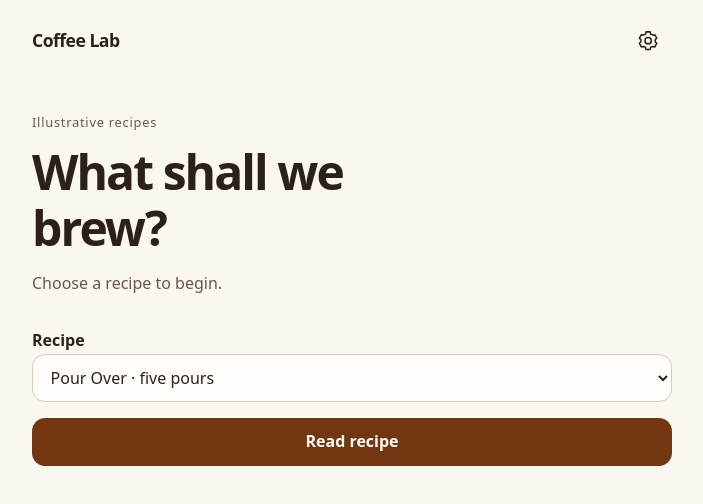
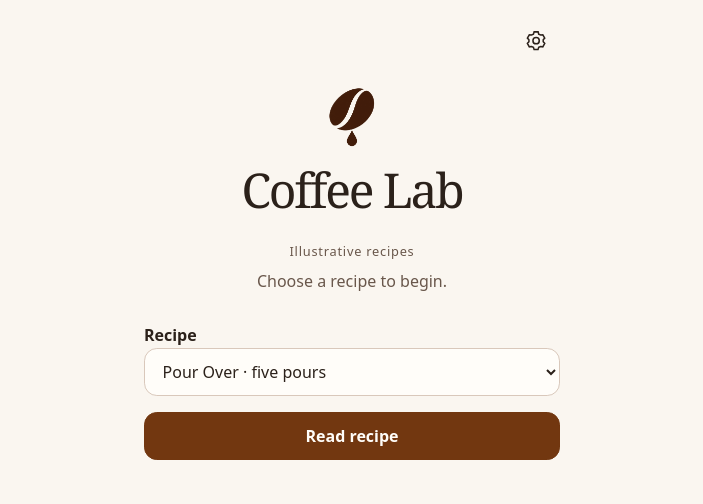
Before and after one commit to rbonon/coffeelab, a plain HTML site: page docs/prototypes/recipe-reading.html in a window 1280 px wide. Shown: the whole page, without its empty margins (288-991 px from the left). Drawn offline with Linux system fonts and the light colour scheme.

Commit message:
design: trial centered home branding without repeated page logo (#24)

```diff
--- a/docs/assets/recipe-reading.css
+++ b/docs/assets/recipe-reading.css
@@ -41,12 +41,15 @@ small { color: var(--reading-muted); }
 @media (max-width: 360px) { main { padding: .75rem; } .settings { grid-template-columns: 1fr; } }
 @media (max-height: 700px) { #reader { gap: .4rem; } article { padding: .75rem; } h1 { margin: .35rem 0; } #step-text { font-size: 1.1rem; } }
 
-.brand { font-size: 1.1rem; font-weight: 650; letter-spacing: -.03em; }
 .icon-button { display: grid; place-items: center; padding: .5rem; width: 3rem; border-color: transparent; background: transparent; }
-.home-header { margin-bottom: 3rem; }
-#setup > .eyebrow { margin-bottom: .75rem; }
-#setup h1 { max-width: 15ch; font-size: clamp(2.3rem, 8vw, 3rem); letter-spacing: -.04em; }
-#intro { color: var(--reading-muted); margin: 1rem 0 2rem; }
+.home-header { justify-content: flex-end; margin-bottom: .75rem; }
+#setup > .eyebrow { margin: 1.5rem 0 .5rem; text-align: center; }
+#setup h1 { font: 400 clamp(2.4rem, 9vw, 3rem)/1.1 Georgia, serif; letter-spacing: -.045em; margin: .5rem 0 0; }
+#intro { color: var(--reading-muted); margin: .5rem 0 1.75rem; text-align: center; }
 .recipe-choice { margin-bottom: 1rem; }
 #start { width: 100%; }
 #configuration h1 { margin-top: 2rem; }
+
+#setup { max-width: 26rem; margin-inline: auto; }
+.home-identity { display: flex; flex-direction: column; align-items: center; }
+.home-logo { width: 5rem; height: 5rem; object-fit: contain; }
--- a/docs/assets/recipe-reading.mjs
+++ b/docs/assets/recipe-reading.mjs
@@ -82,7 +82,7 @@ if (typeof document !== 'undefined') {
   const wake = new ReadingWakeLock(globalThis.isSecureContext ? navigator.wakeLock : null, state => { wakeState = state; $('wake-status').textContent = t(wakeLabels[state]); });
   const labels = {
     'demo': ['Illustrative recipes', 'Receitas ilustrativas'],
-    'setup-title': ['What shall we brew?', 'Qual café vamos preparar?'],
+    'setup-title': ['Coffee Lab', 'Coffee Lab'],
     'intro': ['Choose a recipe to begin.', 'Escolha uma receita para começar.'],
     'settings-title': ['Settings', 'Configurações'], 'settings-back': ['Back', 'Voltar'],
     'language-label': ['Language', 'Idioma'], 'method-label': ['Recipe', 'Receita'],
--- a/docs/prototypes/recipe-reading.html
+++ b/docs/prototypes/recipe-reading.html
@@ -4,17 +4,20 @@
   <meta charset="utf-8">
   <meta name="viewport" content="width=device-width,initial-scale=1">
   <title>Recipe reading · Coffee Lab design</title>
-  <link rel="stylesheet" href="../assets/recipe-reading.css?v=settings-2">
-  <script type="module" src="../assets/recipe-reading.mjs?v=settings-2"></script>
+  <link rel="stylesheet" href="../assets/recipe-reading.css?v=home-brand-1">
+  <script type="module" src="../assets/recipe-reading.mjs?v=home-brand-1"></script>
 </head>
 <body>
   <main>
     <section id="setup" aria-labelledby="setup-title">
-      <header class="home-header"><span class="brand">Coffee Lab</span><button id="open-settings" class="icon-button" aria-label="Settings" aria-controls="configuration">
+      <header class="home-header"><button id="open-settings" class="icon-button" aria-label="Settings" aria-controls="configuration">
         <svg viewBox="0 0 24 24" width="23" height="23" fill="none" stroke="currentColor" stroke-width="1.6" aria-hidden="true"><path d="m9.5 3-.7 2.4-2 .9L4.5 6l-2 3.5 1.6 1.8v2l-1.6 1.8 2 3.5 2.3-.3 2 .9.7 2.3h4.1l.7-2.3 2-.9 2.3.3 2-3.5-1.6-1.8v-2l1.6-1.8-2-3.5-2.3.3-2-.9L13.7 3Z"/><circle cx="11.6" cy="12.2" r="3.3"/></svg>
       </button></header>
+      <div class="home-identity">
+        <img class="home-logo" src="../assets/coffee-lab-bean-concept.png" alt="" width="80" height="80">
+        <h1 id="setup-title">Coffee Lab</h1>
+      </div>
       <p class="eyebrow" id="demo">Illustrative recipes</p>
-      <h1 id="setup-title">What shall we brew?</h1>
       <p id="intro">Choose a recipe to begin.</p>
       <div class="recipe-choice"><label><span id="method-label">Recipe</span><select id="method"><option value="pour">Pour Over</option><option value="aero">AeroPress</option><option value="french">French Press</option><option value="lever">Manual Espresso</option><option value="espresso">Espresso</option><option value="partial">Partial recipe</option><option value="long">Long instructions</option></select></label></div>
       <button id="start" class="primary">Read recipe</button>
```
Also changed, not shown: docs/assets/coffee-lab-bean-concept.png (added), 3 other files.
